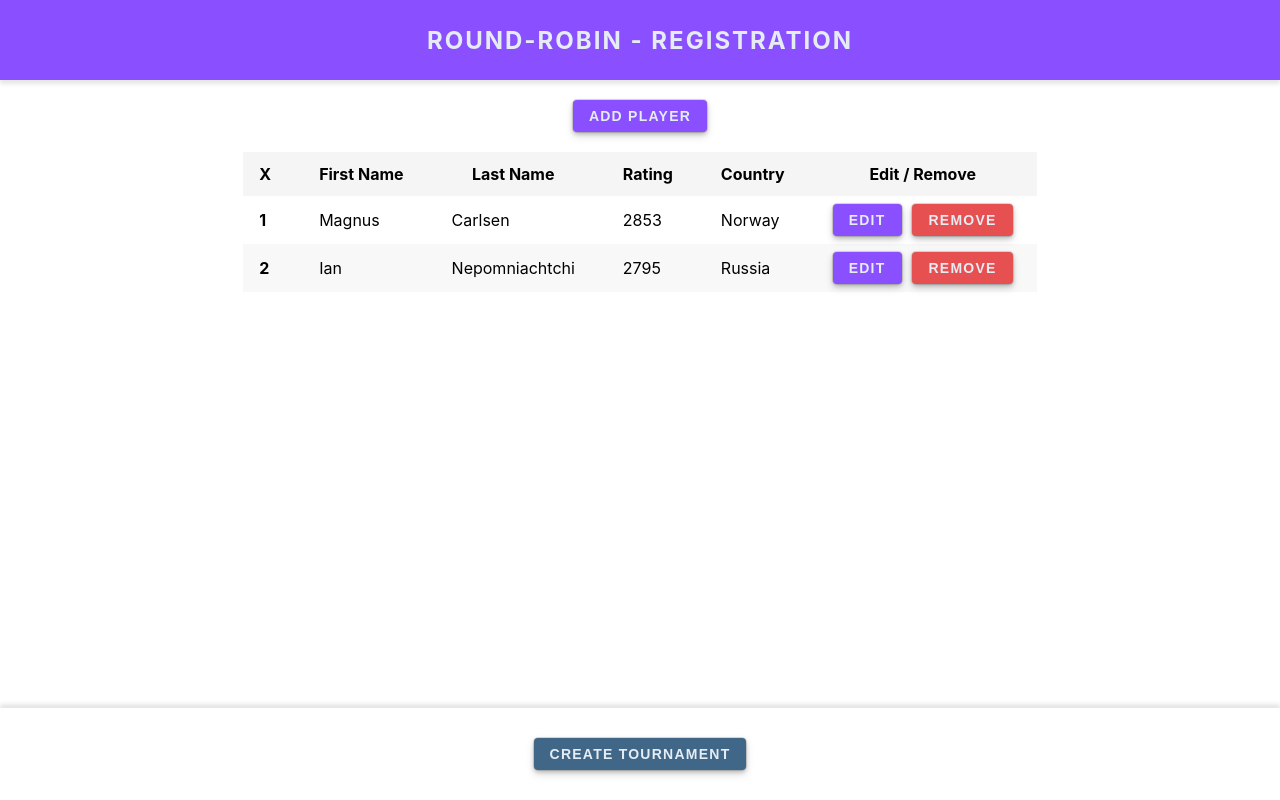
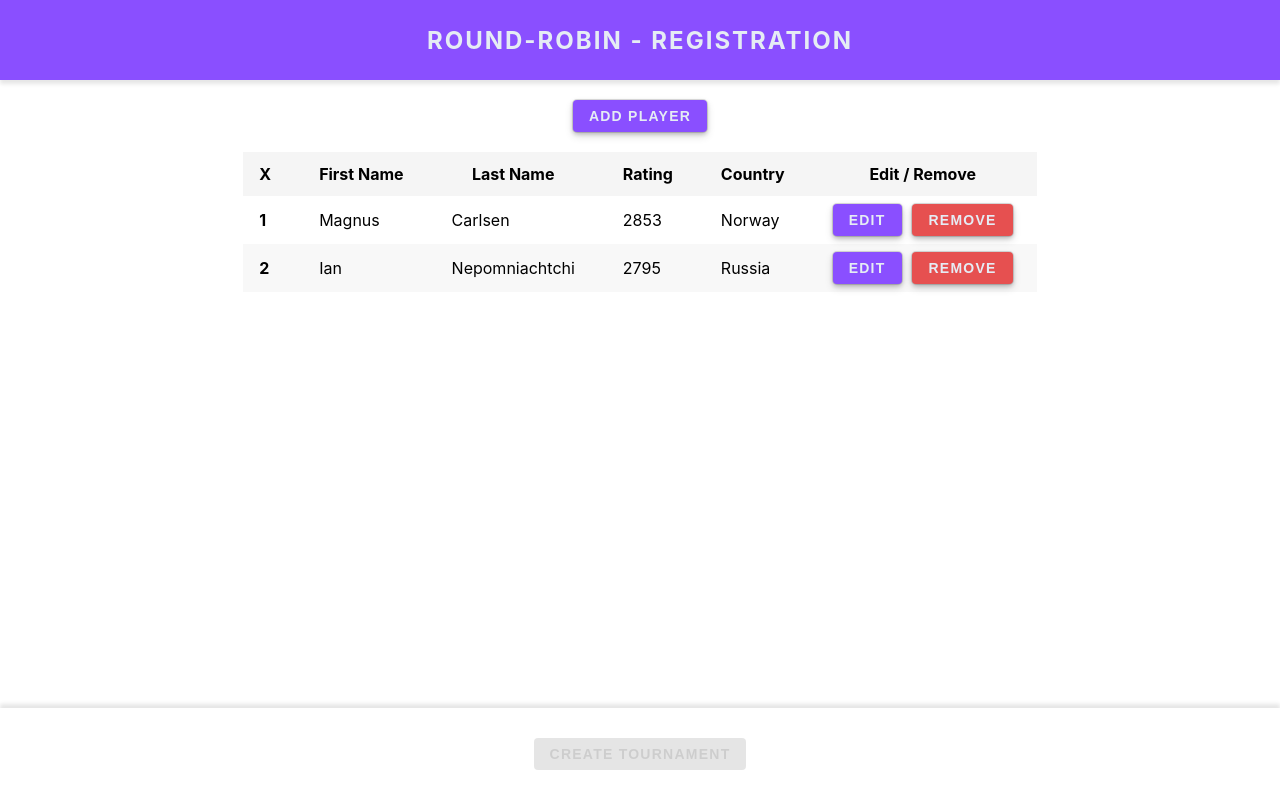
Before and after one commit to Rolero4/round_robin_pairing, a React (Create React App) app: page / in a window 1280 px wide. Built offline with nearby package versions, Linux system fonts and the light colour scheme.

Commit message:
RRP-10: Disable buttons in Registration component conditionally

```diff
--- a/src/components/registration/Registration.tsx
+++ b/src/components/registration/Registration.tsx
@@ -80,6 +80,12 @@ const Registration = () => {
           id="btn-add"
           className="btn btn-main"
           onClick={handleOpenAddModal}
+          disabled={players.length === 10}
+          title={
+            players.length === 10
+              ? "Maximum number of players reached"
+              : "Add new player"
+          }
         >
           Add player
         </button>
@@ -112,6 +118,8 @@ const Registration = () => {
           id="btn-create"
           className="btn btn-bottom"
           onClick={() => navigate("/pairings")}
+          disabled={players.length < 3}
+          title={players.length < 3 ? "Not enough players" : "Create pairings"}
         >
           Create tournament
         </button>
```
